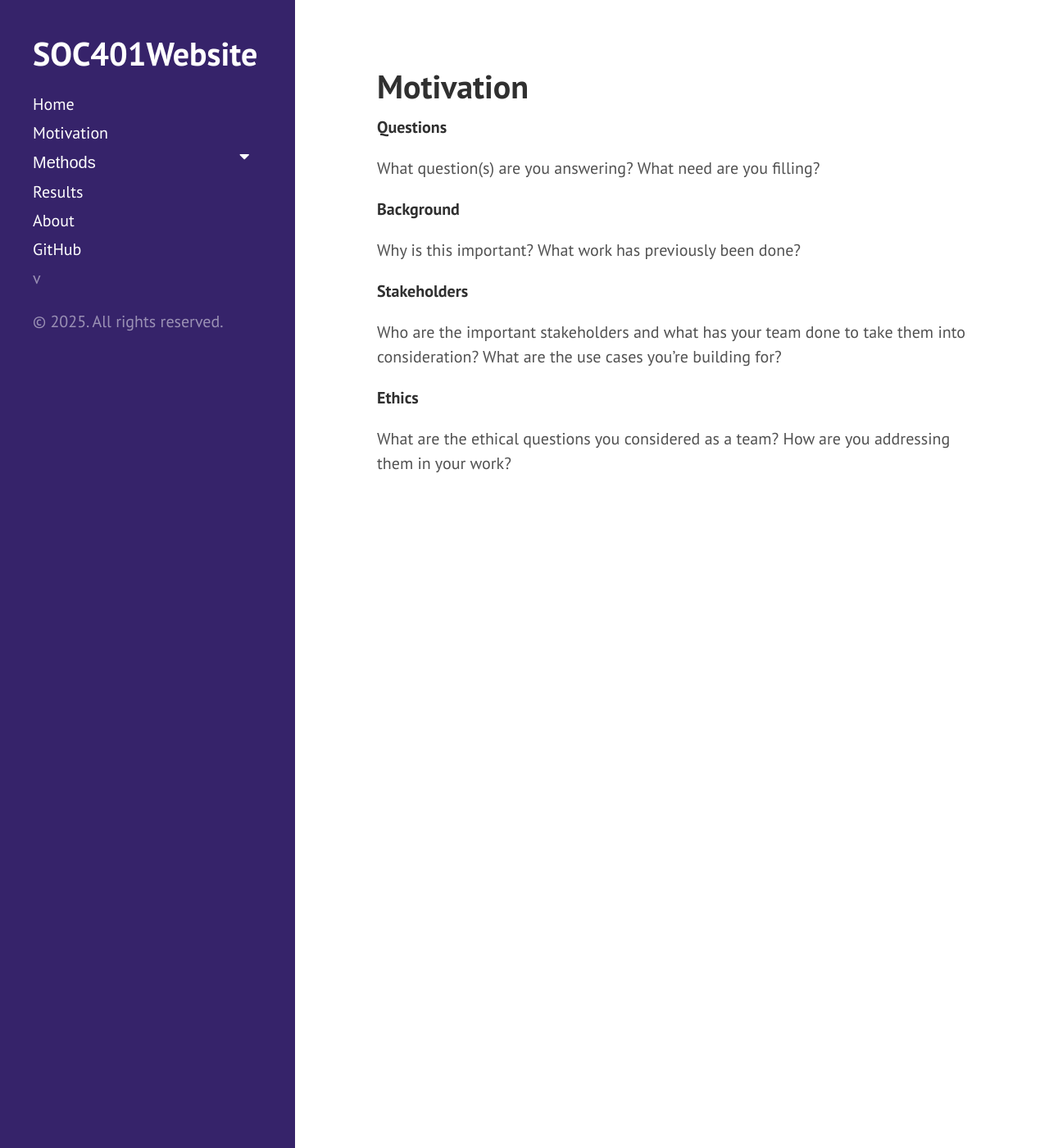
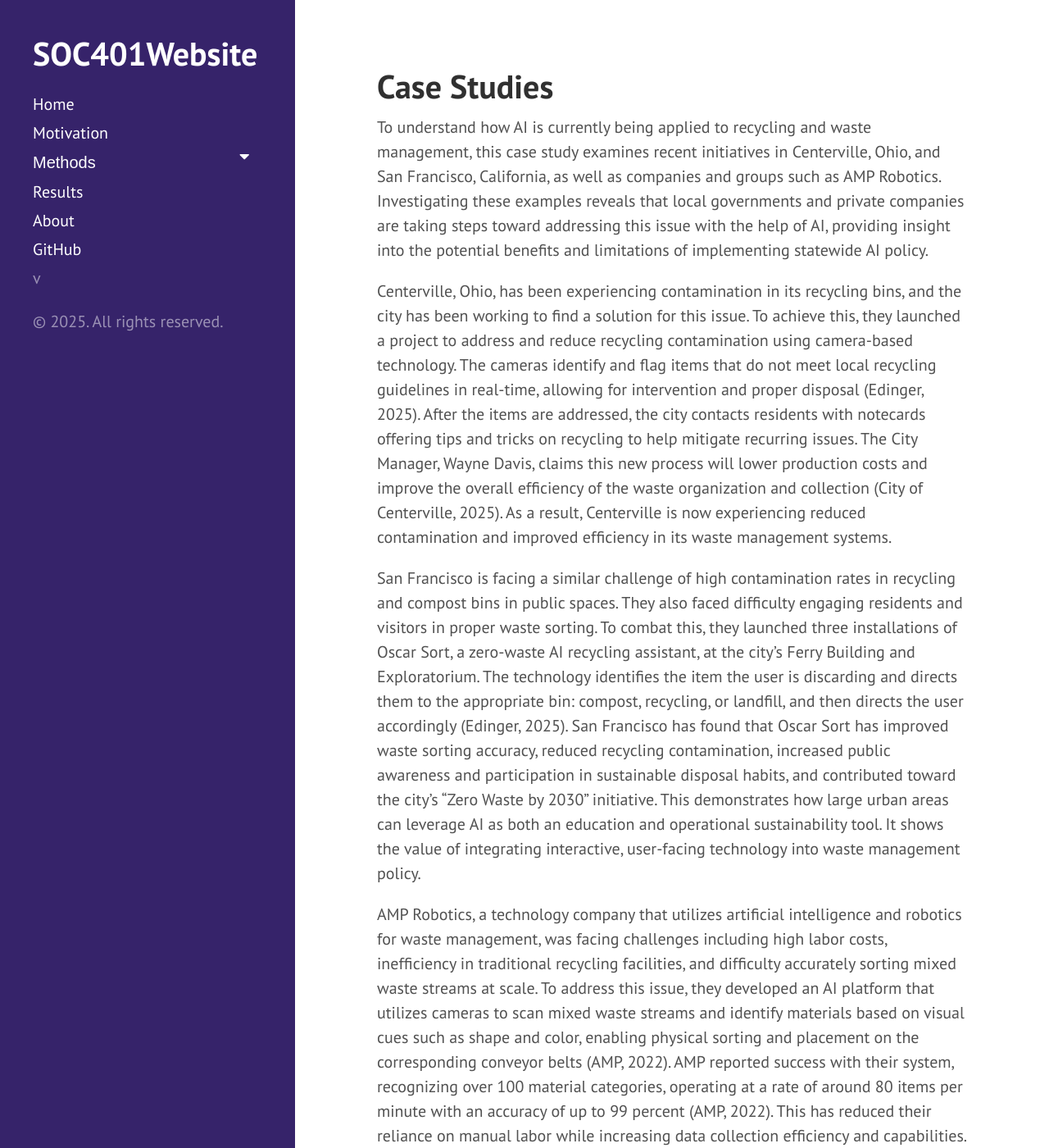
Before and after one commit to chendry6-blip/SOC401Website, a Jekyll site: the page built from motivation.md, in a window 1280 px wide and 1400 px high. Shown: the whole window at 82% size. Built offline with Jekyll 4.4.1, drawn with Linux system fonts in a browser that asks for light colours; some of the changed text lies outside the part shown.

Commit message:
Update motivation.md

```diff
--- a/motivation.md
+++ b/motivation.md
@@ -1,24 +1,11 @@
 ---
 layout: page
-title: Motivation
+title: Case Studies
 ---
+  To understand how AI is currently being applied to recycling and waste management, this case study examines recent initiatives in Centerville, Ohio, and San Francisco, California, as well as companies and groups such as AMP Robotics. Investigating these examples reveals that local governments and private companies are taking steps toward addressing this issue with the help of AI, providing insight into the potential benefits and limitations of implementing statewide AI policy.
 
-**Questions**
+  Centerville, Ohio, has been experiencing contamination in its recycling bins, and the city has been working to find a solution for this issue. To achieve this, they launched a project to address and reduce recycling contamination using camera-based technology. The cameras identify and flag items that do not meet local recycling guidelines in real-time, allowing for intervention and proper disposal (Edinger, 2025). After the items are addressed, the city contacts residents with notecards offering tips and tricks on recycling to help mitigate recurring issues. The City Manager, Wayne Davis, claims this new process will lower production costs and improve the overall efficiency of the waste organization and collection (City of Centerville, 2025). As a result, Centerville is now experiencing reduced contamination and improved efficiency in its waste management systems.
 
-What question(s) are you answering?
-What need are you filling?
+  San Francisco is facing a similar challenge of high contamination rates in recycling and compost bins in public spaces. They also faced difficulty engaging residents and visitors in proper waste sorting. To combat this, they launched three installations of Oscar Sort, a zero-waste AI recycling assistant, at the city's Ferry Building and Exploratorium. The technology identifies the item the user is discarding and directs them to the appropriate bin: compost, recycling, or landfill, and then directs the user accordingly (Edinger, 2025). San Francisco has found that Oscar Sort has improved waste sorting accuracy, reduced recycling contamination, increased public awareness and participation in sustainable disposal habits, and contributed toward the city's "Zero Waste by 2030" initiative. This demonstrates how large urban areas can leverage AI as both an education and operational sustainability tool. It shows the value of integrating interactive, user-facing technology into waste management policy.
 
-**Background**
-
-Why is this important?
-What work has previously been done?
-
-**Stakeholders**
-
-Who are the important stakeholders and what has your team done to take them into consideration?
-What are the use cases you’re building for?
-
-**Ethics**
-
-What are the ethical questions you considered as a team?
-How are you addressing them in your work?
+  AMP Robotics, a technology company that utilizes artificial intelligence and robotics for waste management, was facing challenges including high labor costs, inefficiency in traditional recycling facilities, and difficulty accurately sorting mixed waste streams at scale. To address this issue, they developed an AI platform that utilizes cameras to scan mixed waste streams and identify materials based on visual cues such as shape and color, enabling physical sorting and placement on the corresponding conveyor belts (AMP, 2022). AMP reported success with their system, recognizing over 100 material categories, operating at a rate of around 80 items per minute with an accuracy of up to 99 percent (AMP, 2022). This has reduced their reliance on manual labor while increasing data collection efficiency and capabilities. AMP Robotics' innovation demonstrates how private and public sectors can collaborate to efficiently address recycling issues and the potential of AI automation to scale efficiency improvements nationwide.
```
